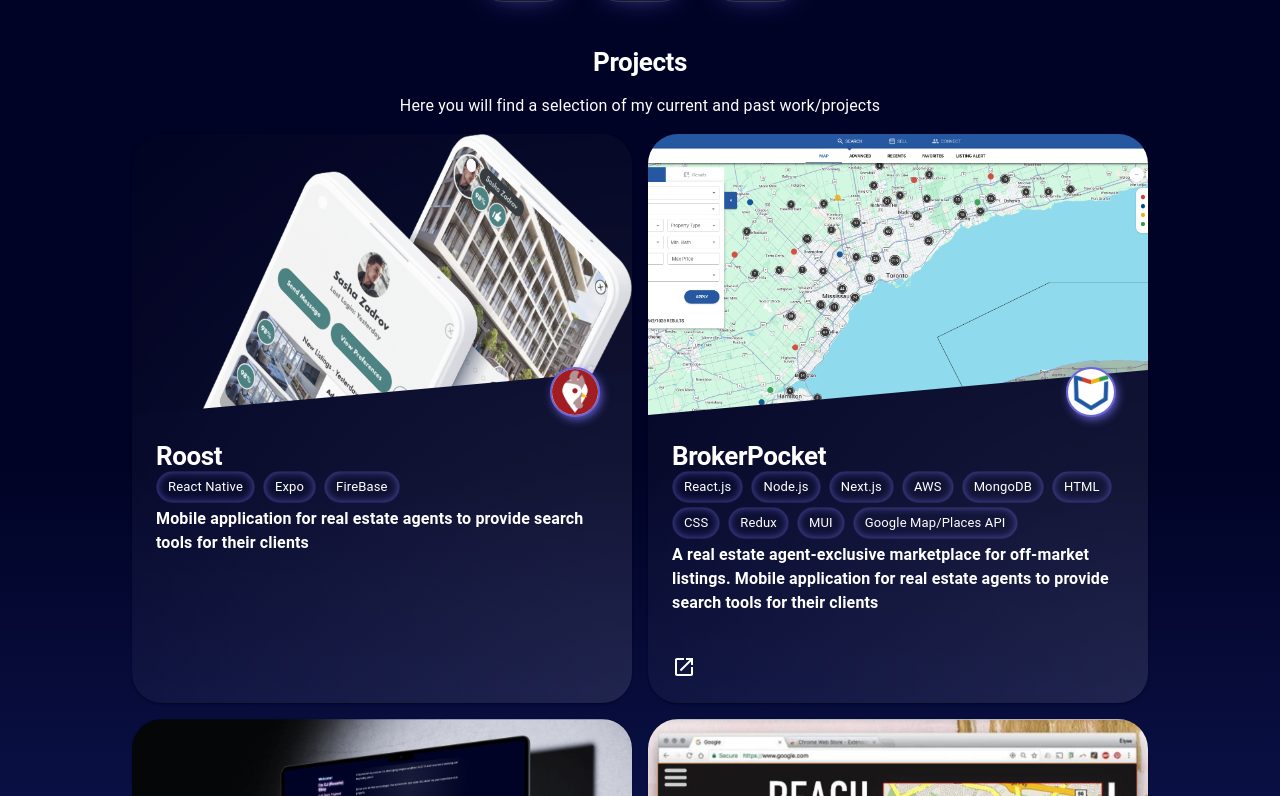
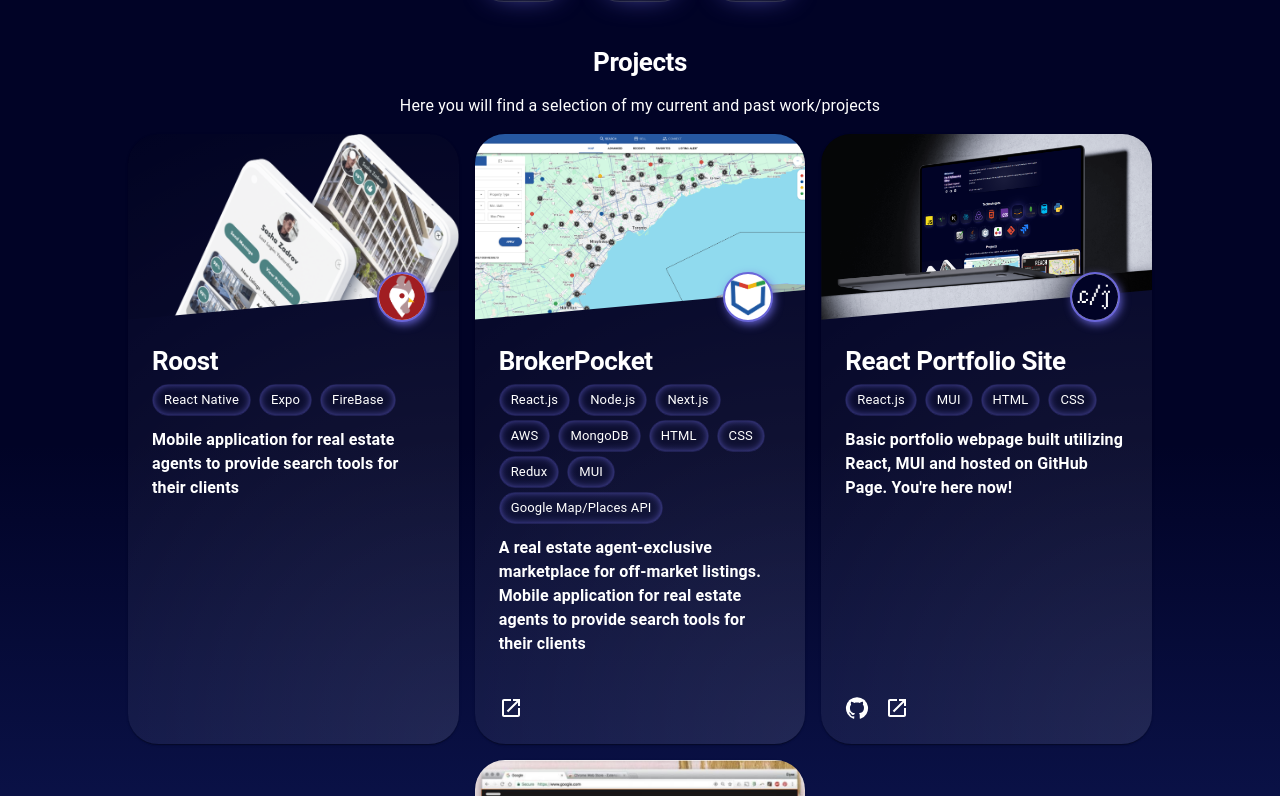
Before and after one commit to Relmy/portfolio, a React (Vite) app: page / in a window 1280 px wide. Shown: the part 824-1620 px from the top of the page. Built offline with nearby package versions, Linux system fonts and the light colour scheme.

Commit message:
Update spacing used on project cards

```diff
--- a/src/components/projects.jsx
+++ b/src/components/projects.jsx
@@ -123,6 +123,11 @@
       <CardContent sx={{ p: 3, flexGrow: 2 }}>
         <Box>
           <Typography variant="h1">{project.name}</Typography>
+          <Box
+            sx={{
+              my: 1,
+            }}
+          >
             {project.technologies.map((tech) => {
               return (
                 <>
@@ -140,7 +145,7 @@
                 </>
               );
             })}
-          <br />
+          </Box>
           <Typography variant="subtitle">
             <b>{project.summary}</b>{' '}
           </Typography>
@@ -196,7 +201,7 @@
         >
           {projects.map((project) => {
             return (
-              <Grid key={project.name} size={{ xs: 12, md: 6, lg: 'auto' }}>
+              <Grid key={project.name} size={{ xs: 12, sm: 6, lg: 4 }}>
                 <ProjectCard project={project} />
               </Grid>
             );
```
Lines whose indentation alone changed are shown as unchanged.
